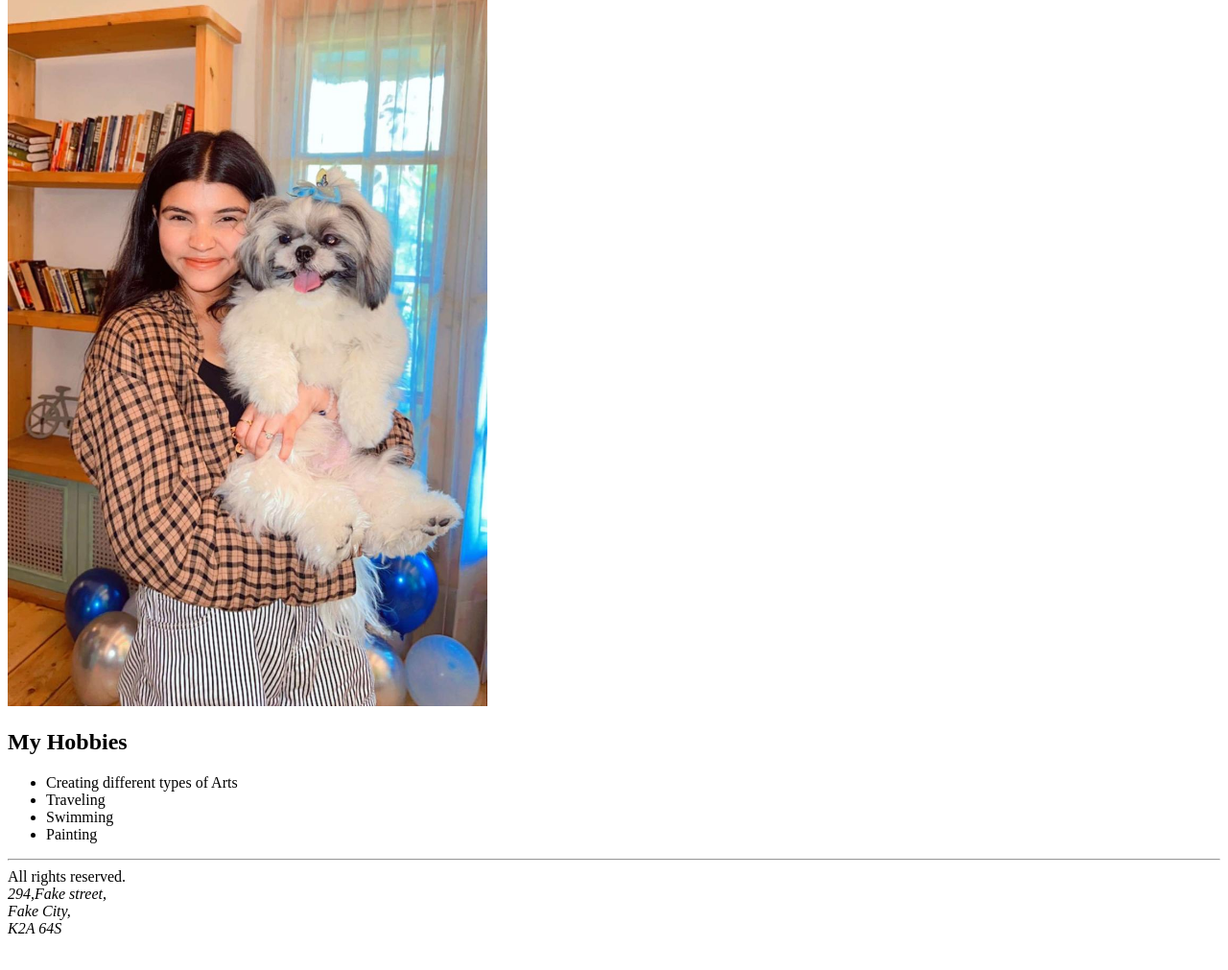
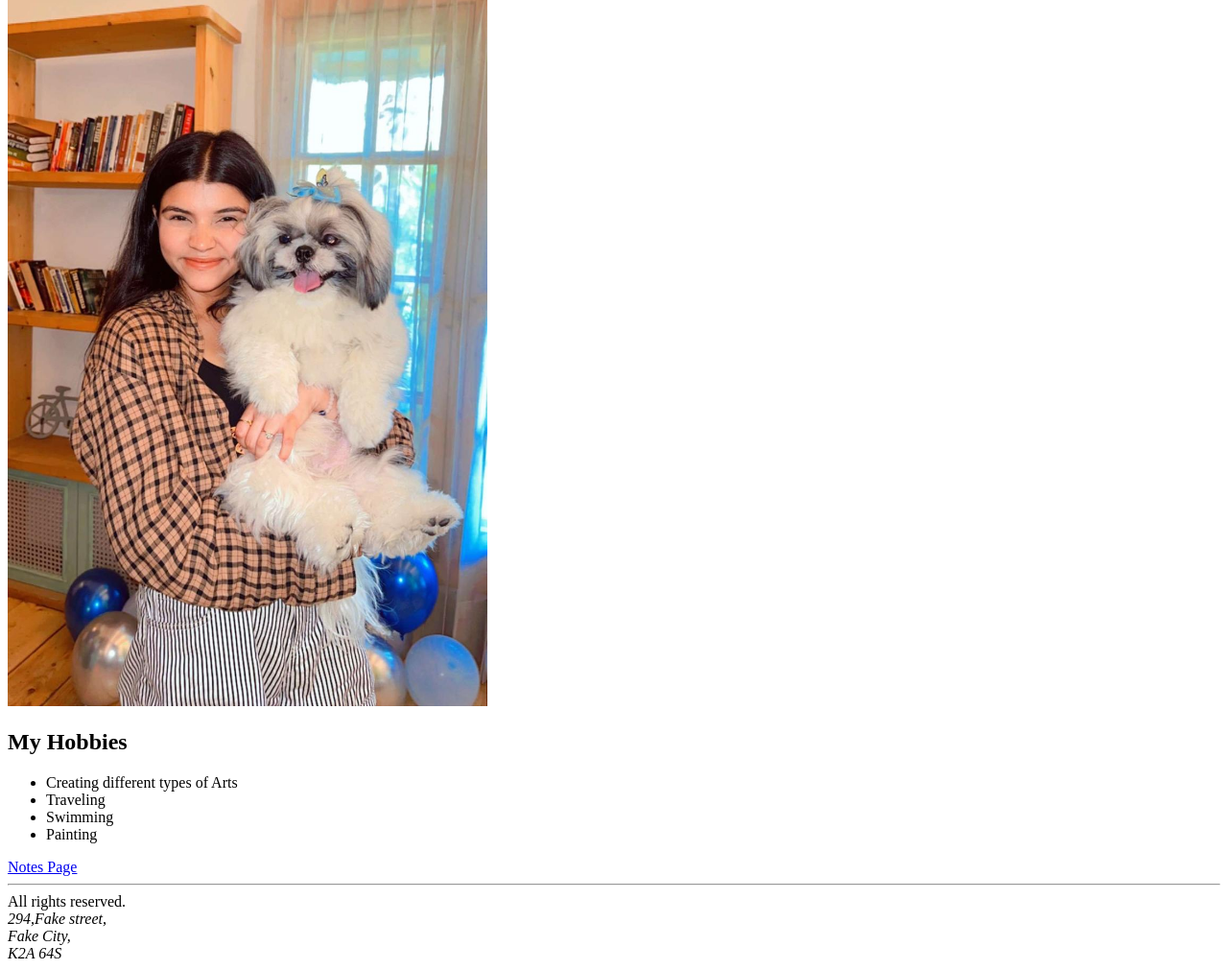
Before and after one commit to beri0032/beri0032.github.io, a plain HTML site: page html-assignment/index.html in a window 1280 px wide. Shown: the part 473-1484 px from the top of the page at 96% size. Before the commit the page ends 1458 px from the top, so only its background shows below. Drawn offline with Linux system fonts and the light colour scheme.

Commit message:
navigation for note.html added

```diff
--- a/html-assignment/index.html
+++ b/html-assignment/index.html
@@ -30,6 +30,7 @@
   <li>Swimming</li>
   <li>Painting</li>
 </ul>
+<a href="./notes.html">Notes Page</a>
          </div>
      </main>
      <hr>
```
